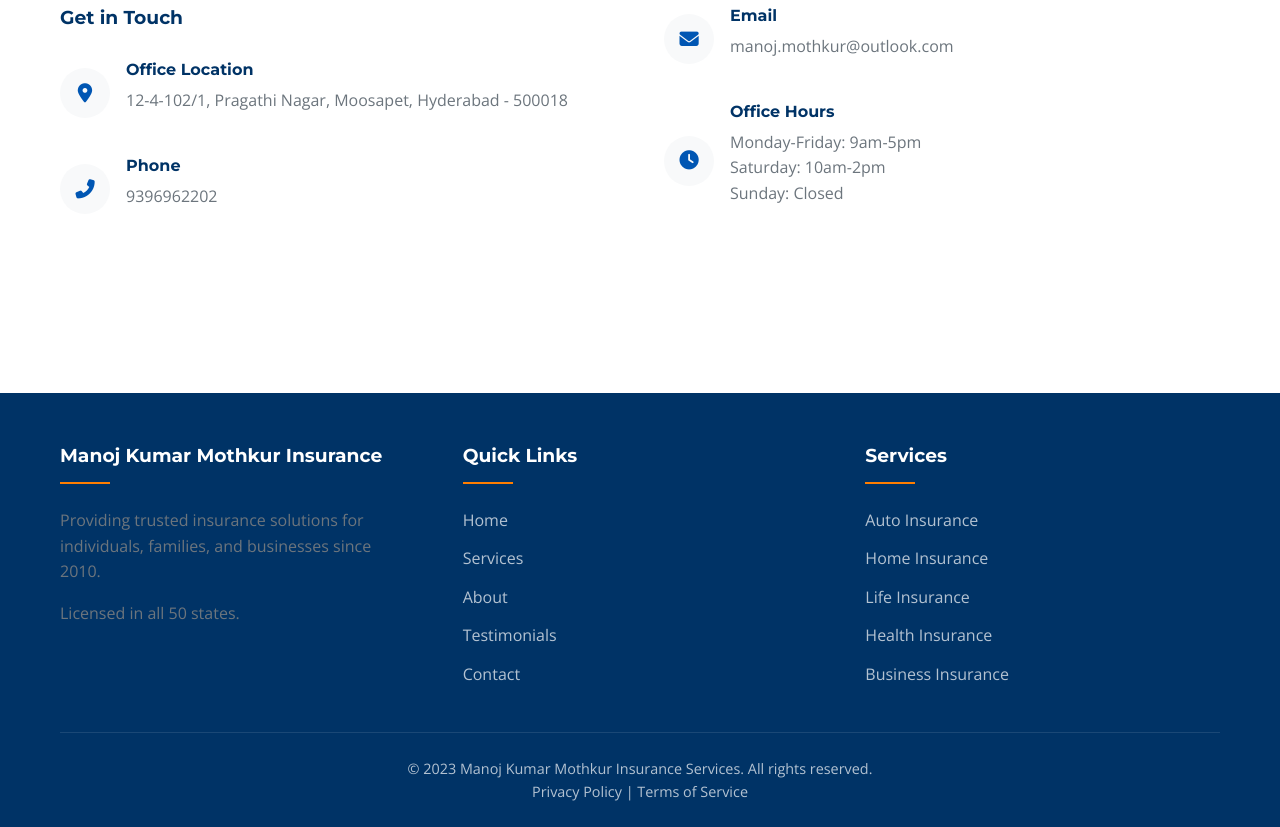
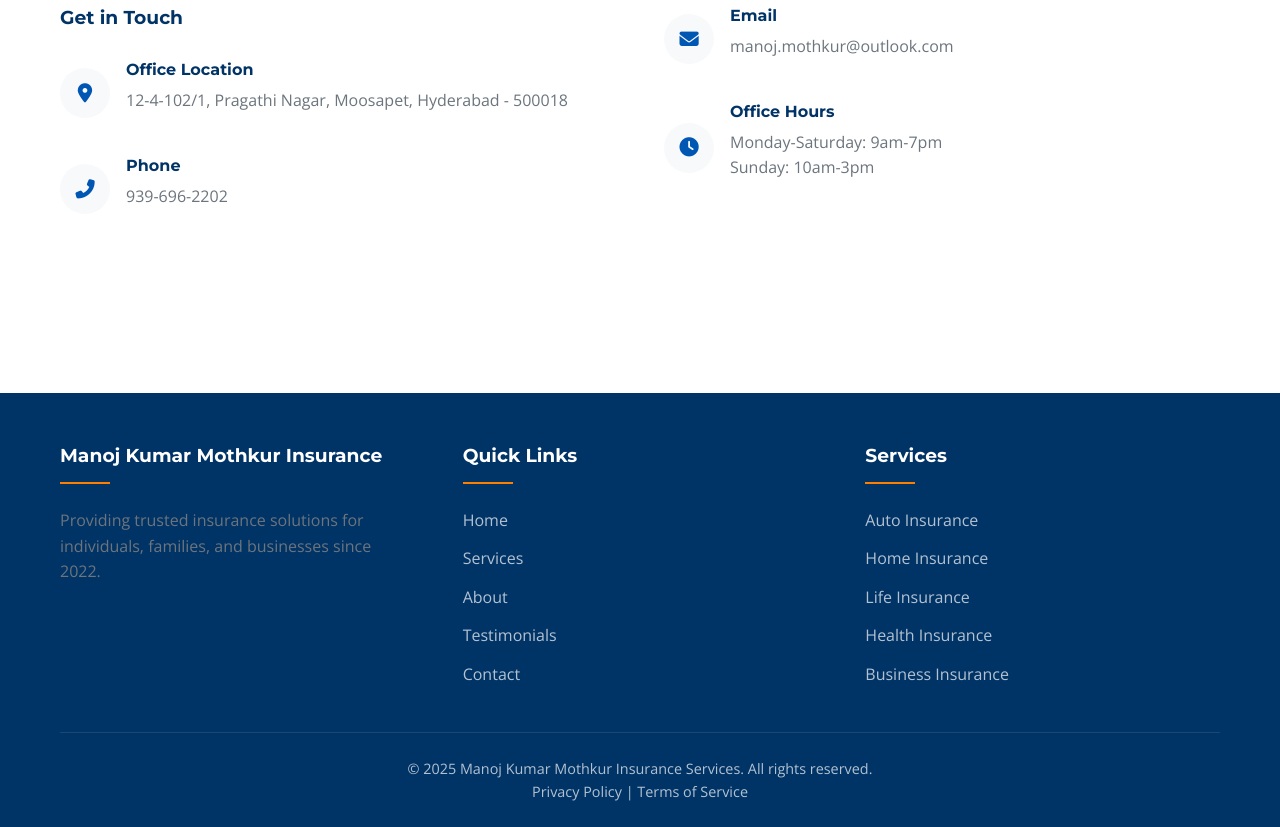
Before and after one commit to mayi-devops/manoj-website, a plain HTML site: page home.html in a window 1280 px wide. Shown: the part 3892-4719 px from the top of the page. Drawn offline with nearby package versions, Linux system fonts and the light colour scheme.

Commit message:
Changed working hours

```diff
--- a/home.html
+++ b/home.html
@@ -900,7 +900,7 @@
                         </div>
                         <div class="contact-details">
                             <h4>Phone</h4>
-                            <p>9396962202</p>
+                            <p>939-696-2202</p>
                         </div>
                     </div>
 
@@ -931,7 +931,7 @@
                         </div>
                         <div class="contact-details">
                             <h4>Office Hours</h4>
-                            <p>Monday-Friday: 9am-5pm<br>Saturday: 10am-2pm<br>Sunday: Closed</p>
+                            <p>Monday-Saturday: 9am-7pm<br>Sunday: 10am-3pm</p>
                         </div>
                     </div>
                     <!-- <form>
@@ -963,8 +963,7 @@
             <div class="footer-container">
                 <div class="footer-col">
                     <h3>Manoj Kumar Mothkur Insurance</h3>
-                    <p>Providing trusted insurance solutions for individuals, families, and businesses since 2010.</p>
-                    <p>Licensed in all 50 states.</p>
+                    <p>Providing trusted insurance solutions for individuals, families, and businesses since 2022.</p>
                 </div>
 
                 <div class="footer-col">
@@ -991,7 +990,7 @@
             </div>
 
             <div class="footer-bottom">
-                <p>&copy; 2023 Manoj Kumar Mothkur Insurance Services. All rights reserved.</p>
+                <p>&copy; 2025 Manoj Kumar Mothkur Insurance Services. All rights reserved.</p>
                 <p><a href="#" style="color: rgba(255, 255, 255, 0.7);">Privacy Policy</a> | <a href="#" style="color: rgba(255, 255, 255, 0.7);">Terms of Service</a></p>
             </div>
         </div>
```
